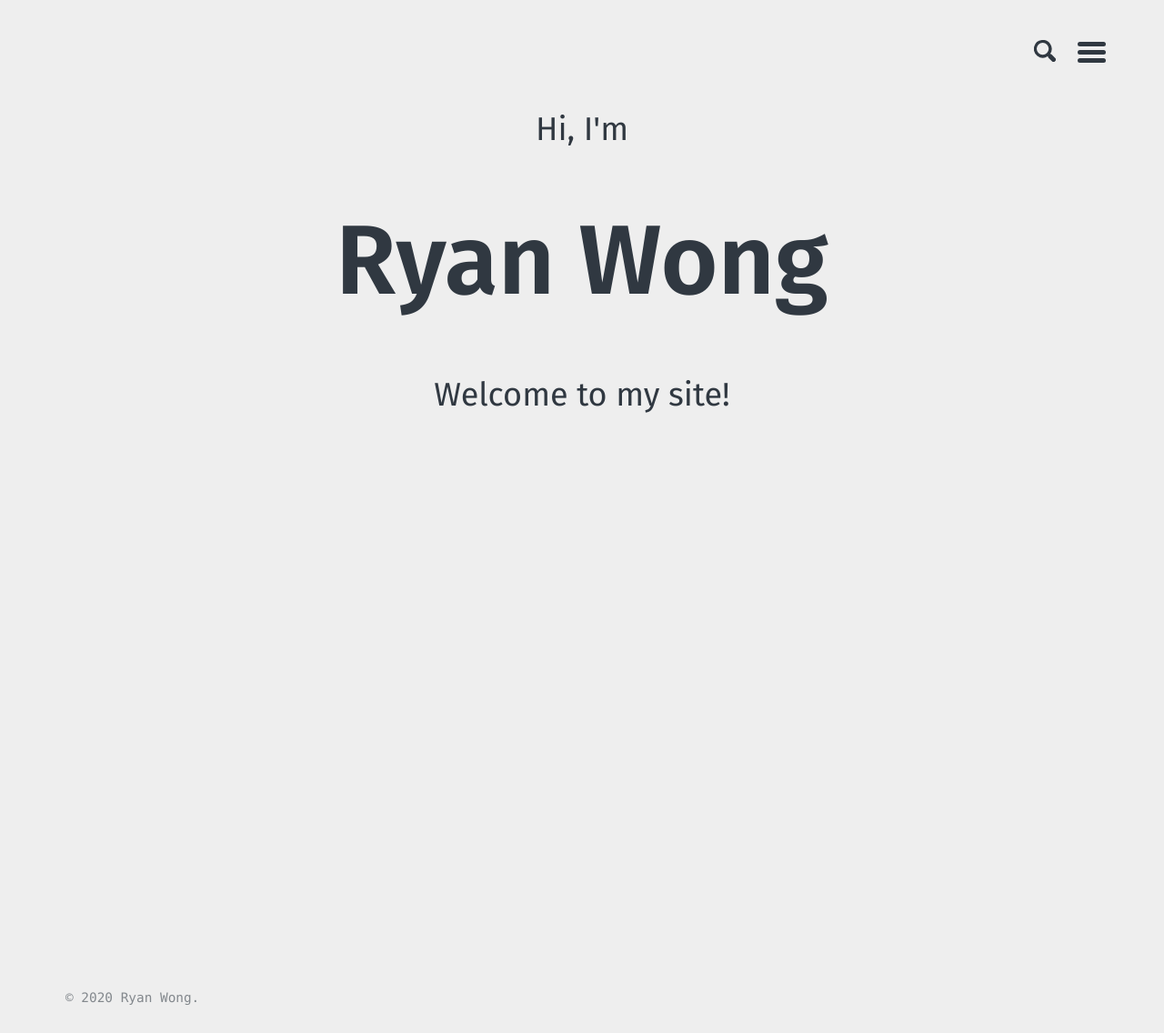
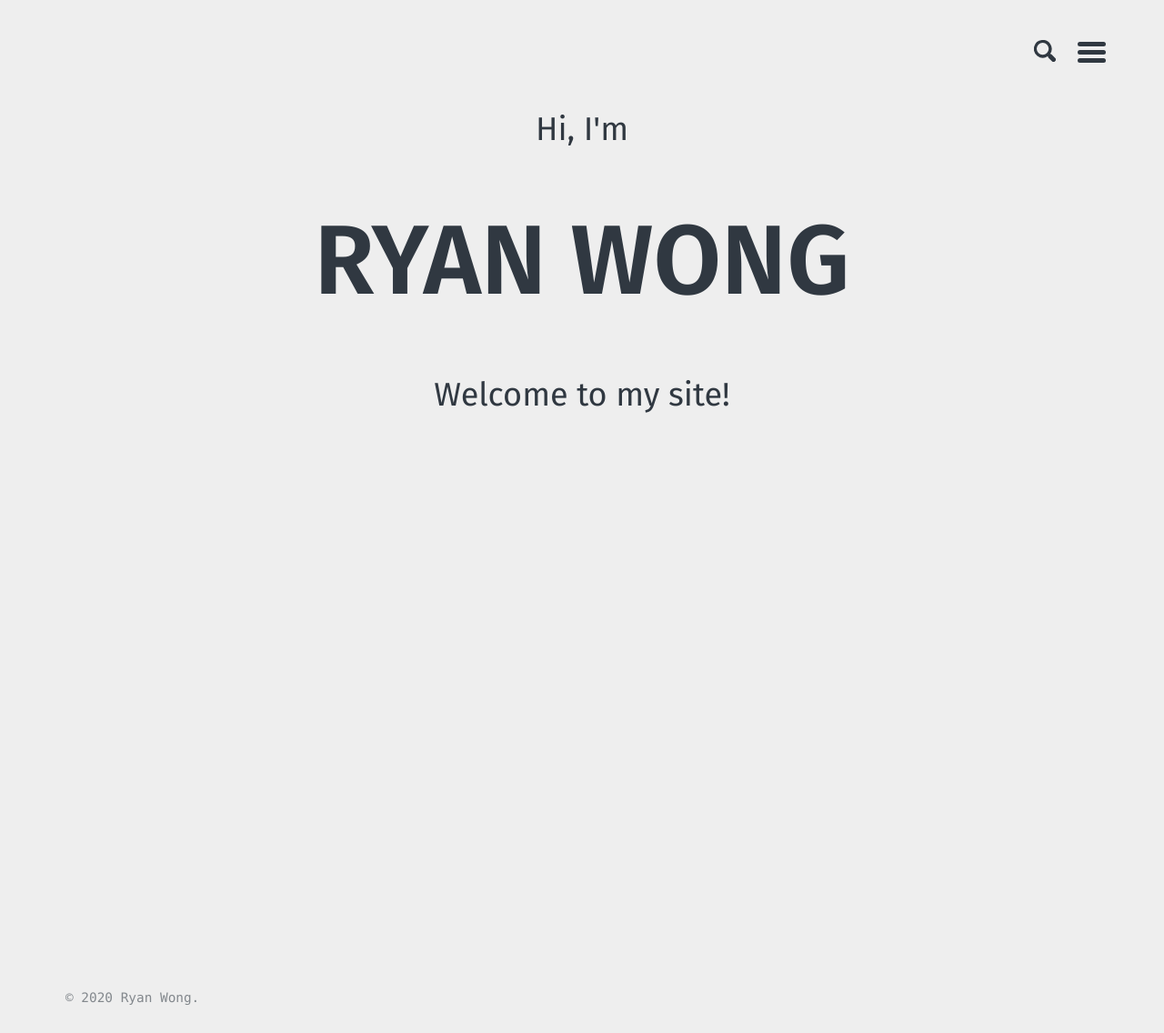
Before and after one commit to ryanwonghc/ryanwonghc.github.io, a Jekyll site: the page built from index.html, in a window 1280 px wide. Shown: the whole page at 91% size. Built offline with Jekyll 4.4.1, drawn with Linux system fonts in a browser that asks for light colours; the list of posts is cut into pages by our own code.

Commit message:
capital name

```diff
--- a/_layouts/home.html
+++ b/_layouts/home.html
@@ -5,7 +5,7 @@ layout: default
 <main id="main" class="page-content" aria-label="Content">
   <div class="wrapper">
     <p class="p">Hi, I'm</p><br>
-    <h1 class="h1">Ryan Wong</h1><br>
+    <h1 class="h1">RYAN WONG</h1><br>
     <p class="p">Welcome to my site!</p><br>
   </div>
 </main>
```
